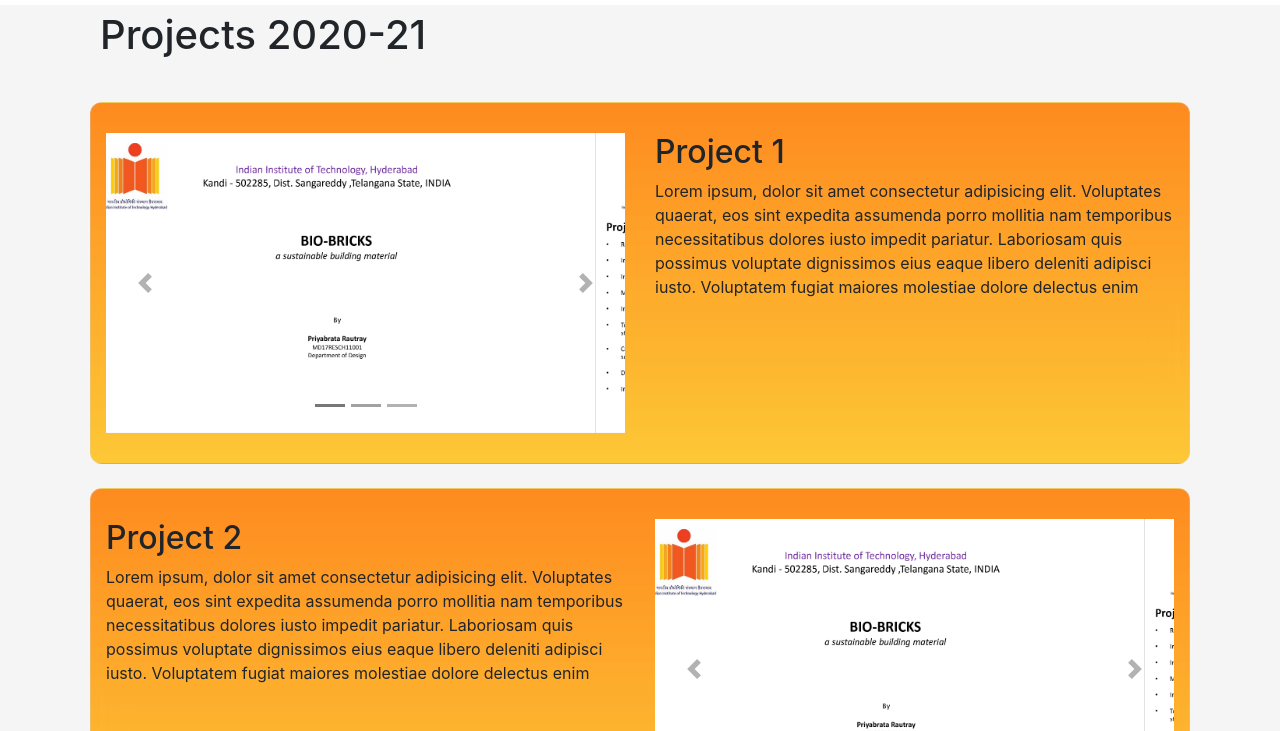
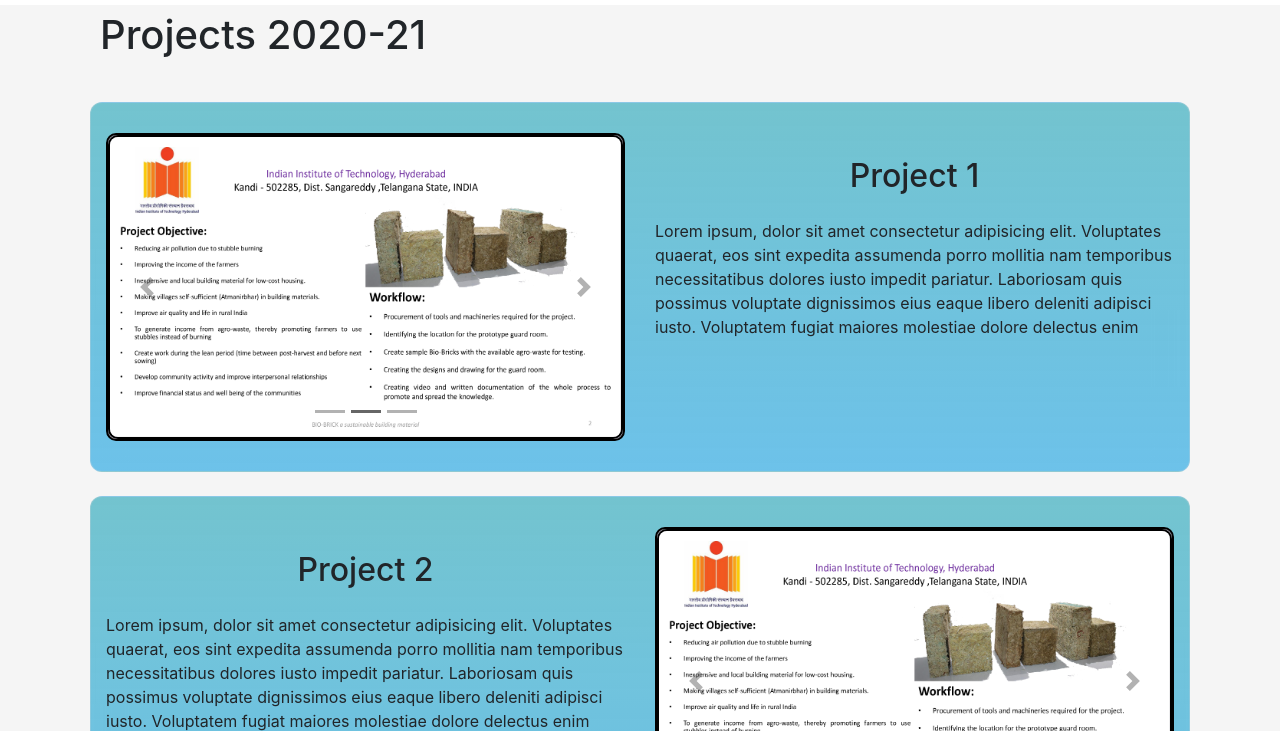
Before and after one commit to samar2605/Build, a website: page archives.html in a window 1280 px wide. Shown: the part 69-800 px from the top of the page. Drawn offline with nearby package versions, Linux system fonts and the light colour scheme.

Commit message:
archive page design modified

```diff
--- a/archives.html
+++ b/archives.html
@@ -17,6 +17,7 @@
       rel="stylesheet"
       href="css/bootstrap.min.css"
     />
+    <link rel="stylesheet" href="https://unpkg.com/aos@next/dist/aos.css" />
     <link
       rel="stylesheet"
       href="css/font-awesome.min.css"
@@ -64,28 +65,28 @@
     </div>
 
 
-    <div class="container">
-      <div class="row row-content projects">
-        <div class="col-12 col-md-6">
-          <div id="mycarousel" class="carousel slide" data-ride="carousel">
-            <div class="carousel-inner" role="listbox">
+    <div class="container" >
+      <div class="row row-content projects" data-aos="fade-left">
+        <div class="col-12 col-md-6 " >
+          <div id="mycarousel" class="carousel slide " data-ride="carousel">
+            <div class="carousel-inner " role="listbox">
               <div class="carousel-item active">
                 <img
                   src="img/e03ab0891c0afc87783ec565df751fd0-0.png"
-                  class="d-block img-fluid"
+                  class="d-block img-fluid "
                   alt=""
                 />
               </div>
               <div class="carousel-item">
                 <img
                   src="img/e03ab0891c0afc87783ec565df751fd0-1.png"
-                  class="d-block img-fluid"
+                  class="d-block img-fluid "
                   alt=""
                 />
               </div>
               <div class="carousel-item">
                 <img
-                  class="d-block img-fluid"
+                  class="d-block img-fluid "
                   src="img/e03ab0891c0afc87783ec565df751fd0-2.png"
                   alt=""
                 />
@@ -119,9 +120,9 @@
             ></a>
           </div>
         </div>
-        <div class="col-12 col-md-6">
-          <h2>Project 1</h2>
-          <p>
+        <div class="col-12 col-md-6" >
+          <h2 class="text-center my-4">Project 1</h2>
+          <p class="justify-content-center ">
             Lorem ipsum, dolor sit amet consectetur adipisicing elit. Voluptates
             quaerat, eos sint expedita assumenda porro mollitia nam temporibus
             necessitatibus dolores iusto impedit pariatur. Laboriosam quis
@@ -130,10 +131,10 @@
           </p>
         </div>
       </div>
-      <div class="row row-content projects mt-4 mb-4">
-        <div class="col-12 col-md-6">
-          <h2>Project 2</h2>
-          <p>
+      <div class="row row-content projects mt-4 mb-4" data-aos="fade-right">
+        <div class="col-12 col-md-6" >
+          <h2 class="text-center my-4">Project 2</h2>
+          <p class="justify-content-center ">
             Lorem ipsum, dolor sit amet consectetur adipisicing elit. Voluptates
             quaerat, eos sint expedita assumenda porro mollitia nam temporibus
             necessitatibus dolores iusto impedit pariatur. Laboriosam quis
@@ -141,13 +142,13 @@
             iusto. Voluptatem fugiat maiores molestiae dolore delectus enim
           </p>
         </div>
-        <div class="col-12 col-md-6">
-          <div id="mycarousel2" class="carousel slide" data-ride="carousel">
-            <div class="carousel-inner" role="listbox">
+        <div class="col-12 col-md-6 ">
+          <div id="mycarousel2" class="carousel slide " data-ride="carousel">
+            <div class="carousel-inner " role="listbox">
               <div class="carousel-item active">
                 <img
                   src="img/e03ab0891c0afc87783ec565df751fd0-0.png"
-                  class="d-block img-fluid"
+                  class="d-block img-fluid "
                   alt=""
                 />
               </div>
@@ -214,6 +215,12 @@
     <script src="js/popper.min.js"></script>
     <script src="js/bootstrap.min.js"></script>
     <script src="js/scripts.js"></script>
+    <script src="https://unpkg.com/aos@next/dist/aos.js"></script>
+    <script>
+        AOS.init({
+            duration: 2000
+        });
+   </script>
     <!-- endbuild -->
   </body>
 </html>
--- a/css/style2.css
+++ b/css/style2.css
@@ -50,6 +50,11 @@
         filter: invert(60%);
     }
 
+    .carousel-inner , .slide{
+      border-radius: 10px;
+      border: 2px solid black;
+    }
+
 .team,
 .team-image { position: relative; }
 
@@ -69,8 +74,8 @@ h5{
     backdrop-filter: blur(16px) saturate(180%);
     -webkit-backdrop-filter: blur(16px) saturate(180%);
     /* background-color: rgba(160, 131, 131, 0.62); */
-    background:linear-gradient(rgba(255, 123, 0, 0.876),
-  rgba(255, 187, 0, 0.781));
+    background:linear-gradient(rgba(96, 188, 201, 0.876),
+  rgba(70, 179, 230, 0.781));
     border-radius: 12px;
     border: 1px solid rgba(209, 213, 219, 0.3);
     margin: 5px;
```
Also changed, not shown: index.html (+3 -1 lines).
